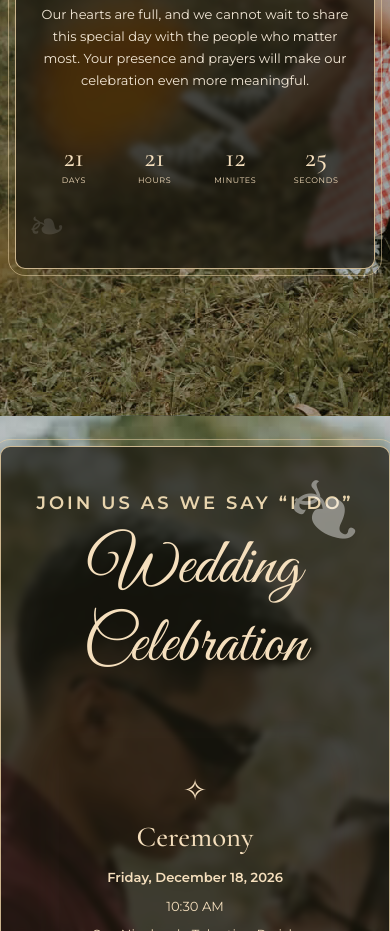
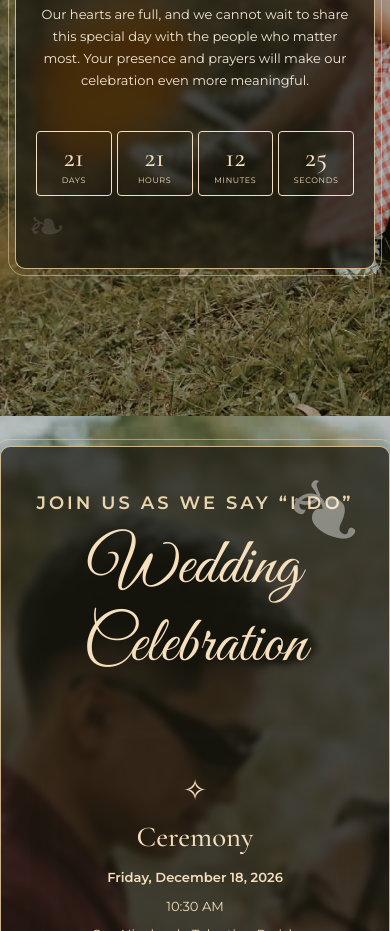
Before and after one commit to neil23-lab/stanley-denice, a plain HTML site: page index.html in a window 390 px wide. Shown: the part 1220-2151 px from the top of the page. Drawn offline with nearby package versions, Linux system fonts and the light colour scheme.

Commit message:
add border on mobile

```diff
--- a/index.html
+++ b/index.html
@@ -1023,7 +1023,7 @@
     padding: 5px 0;
 
     background: transparent !important;
-    border: none !important;
+    border: 1 solid #f5dfbd;;
 
     display: flex;
     flex-direction: column;
```
